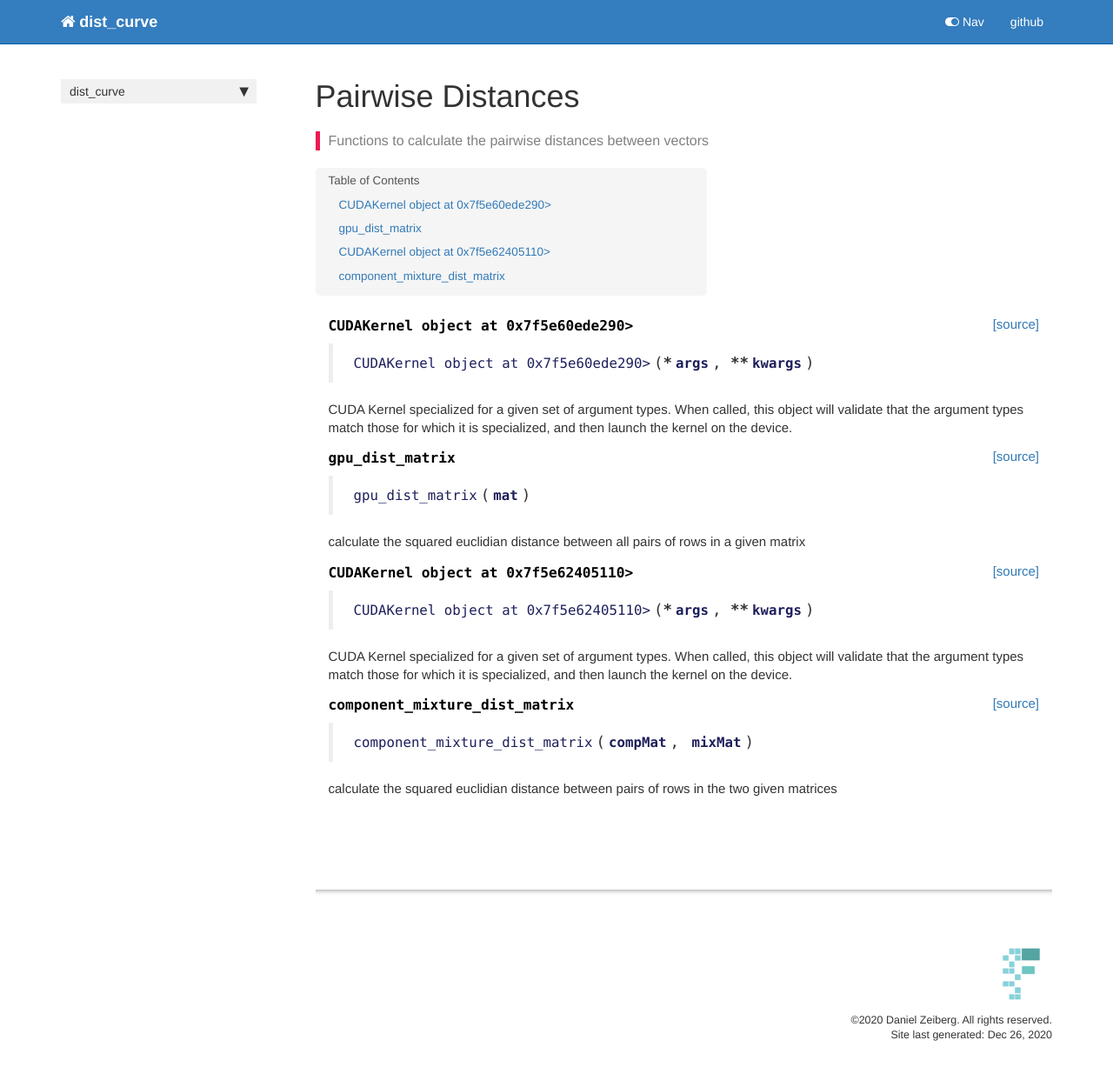
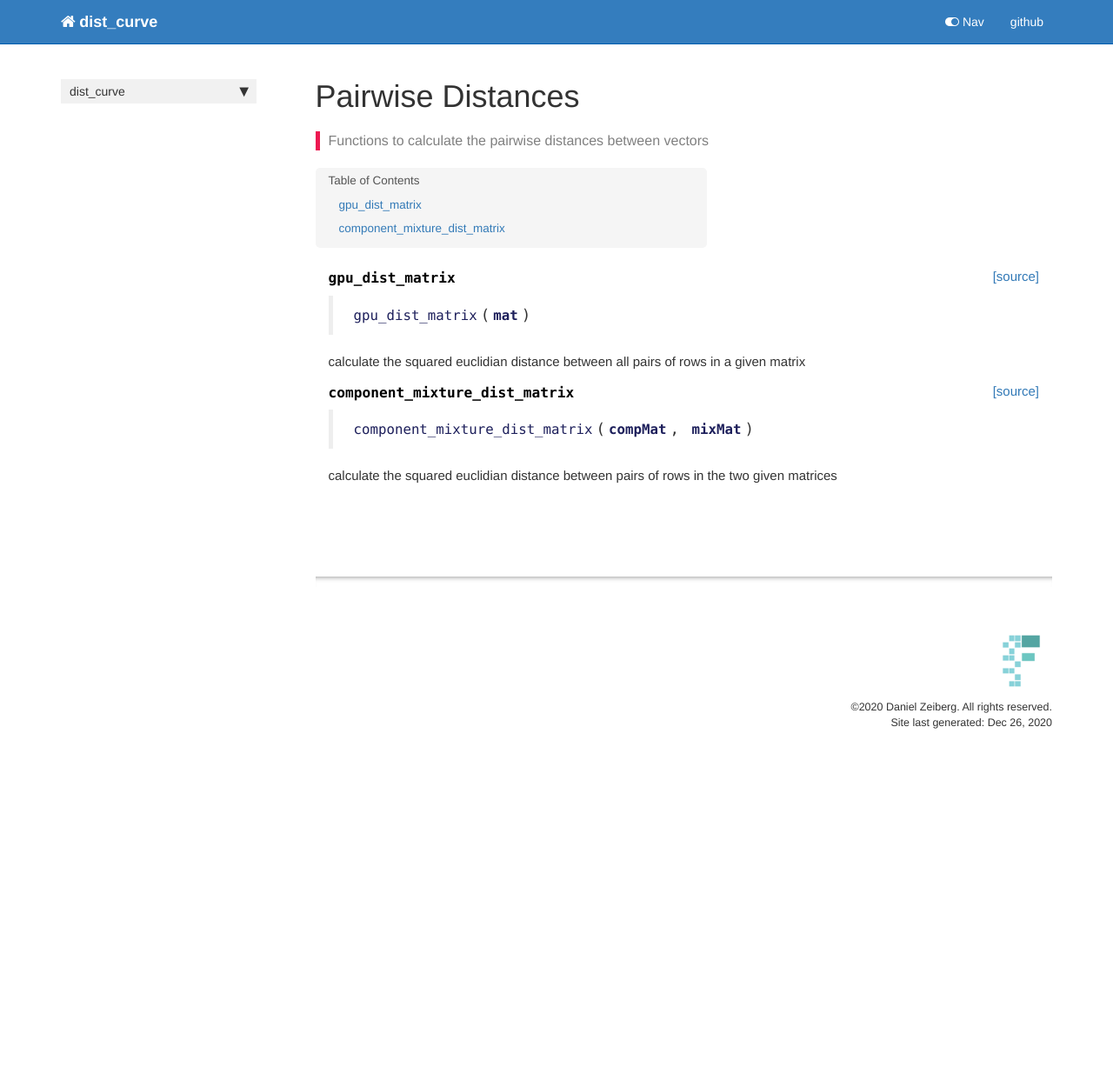
Before and after one commit to Dzeiberg/dist_curve, a Jekyll site: the page built from docs/Pairwise_Distance.html, in a window 1280 px wide. Shown: the whole page at 87% size. Built offline with Jekyll 4.4.1, drawn with Linux system fonts in a browser that asks for light colours; nearby versions of some CDN libraries; comment, search, counter and statistics services are not loaded; after the commit the page ends 900 px from its top, so only the background shows below that.

Commit message:
make CUDA kernels private

```diff
--- a/dist_curve/_nbdev.py
+++ b/dist_curve/_nbdev.py
@@ -3,9 +3,7 @@
 __all__ = ["index", "modules", "custom_doc_links", "git_url"]
 
 index = {"USE_64": "01_Pairwise_Distance.ipynb",
-         "euclidian_distance_matrix": "01_Pairwise_Distance.ipynb",
          "gpu_dist_matrix": "01_Pairwise_Distance.ipynb",
-         "distance_matrix": "01_Pairwise_Distance.ipynb",
          "component_mixture_dist_matrix": "01_Pairwise_Distance.ipynb"}
 
 modules = ["pairwise_distance.py"]
--- a/docs/Pairwise_Distance.html
+++ b/docs/Pairwise_Distance.html
@@ -47,33 +47,6 @@ nb_path: "01_Pairwise_Distance.ipynb"
 
 <div class="cell border-box-sizing code_cell rendered">
 
-<div class="output_wrapper">
-<div class="output">
-
-<div class="output_area">
-
-
-<div class="output_markdown rendered_html output_subarea ">
-<h4 id="CUDAKernel object at 0x7f5e60ede290>" class="doc_header"><code>CUDAKernel object at 0x7f5e60ede290></code><a href="" class="source_link" style="float:right">[source]</a></h4><blockquote><p><code>CUDAKernel object at 0x7f5e60ede290></code>(<strong>*<code>args</code></strong>, <strong>**<code>kwargs</code></strong>)</p>
-</blockquote>
-<p>CUDA Kernel specialized for a given set of argument types. When called, this
-object will validate that the argument types match those for which it is
-specialized, and then launch the kernel on the device.</p>
-
-</div>
-
-</div>
-
-</div>
-</div>
-
-</div>
-    {% endraw %}
-
-    {% raw %}
-
-<div class="cell border-box-sizing code_cell rendered">
-
 </div>
     {% endraw %}
 
@@ -105,33 +78,6 @@ specialized, and then launch the kernel on the device.</p>
     {% raw %}
 
 <div class="cell border-box-sizing code_cell rendered">
-
-</div>
-    {% endraw %}
-
-    {% raw %}
-
-<div class="cell border-box-sizing code_cell rendered">
-
-<div class="output_wrapper">
-<div class="output">
-
-<div class="output_area">
-
-
-<div class="output_markdown rendered_html output_subarea ">
-<h4 id="CUDAKernel object at 0x7f5e62405110>" class="doc_header"><code>CUDAKernel object at 0x7f5e62405110></code><a href="" class="source_link" style="float:right">[source]</a></h4><blockquote><p><code>CUDAKernel object at 0x7f5e62405110></code>(<strong>*<code>args</code></strong>, <strong>**<code>kwargs</code></strong>)</p>
-</blockquote>
-<p>CUDA Kernel specialized for a given set of argument types. When called, this
-object will validate that the argument types match those for which it is
-specialized, and then launch the kernel on the device.</p>
-
-</div>
-
-</div>
-
-</div>
-</div>
 
 </div>
     {% endraw %}
```
Also changed, not shown: dist_curve/pairwise_distance.py (+5 -5 lines), 1 other file.
